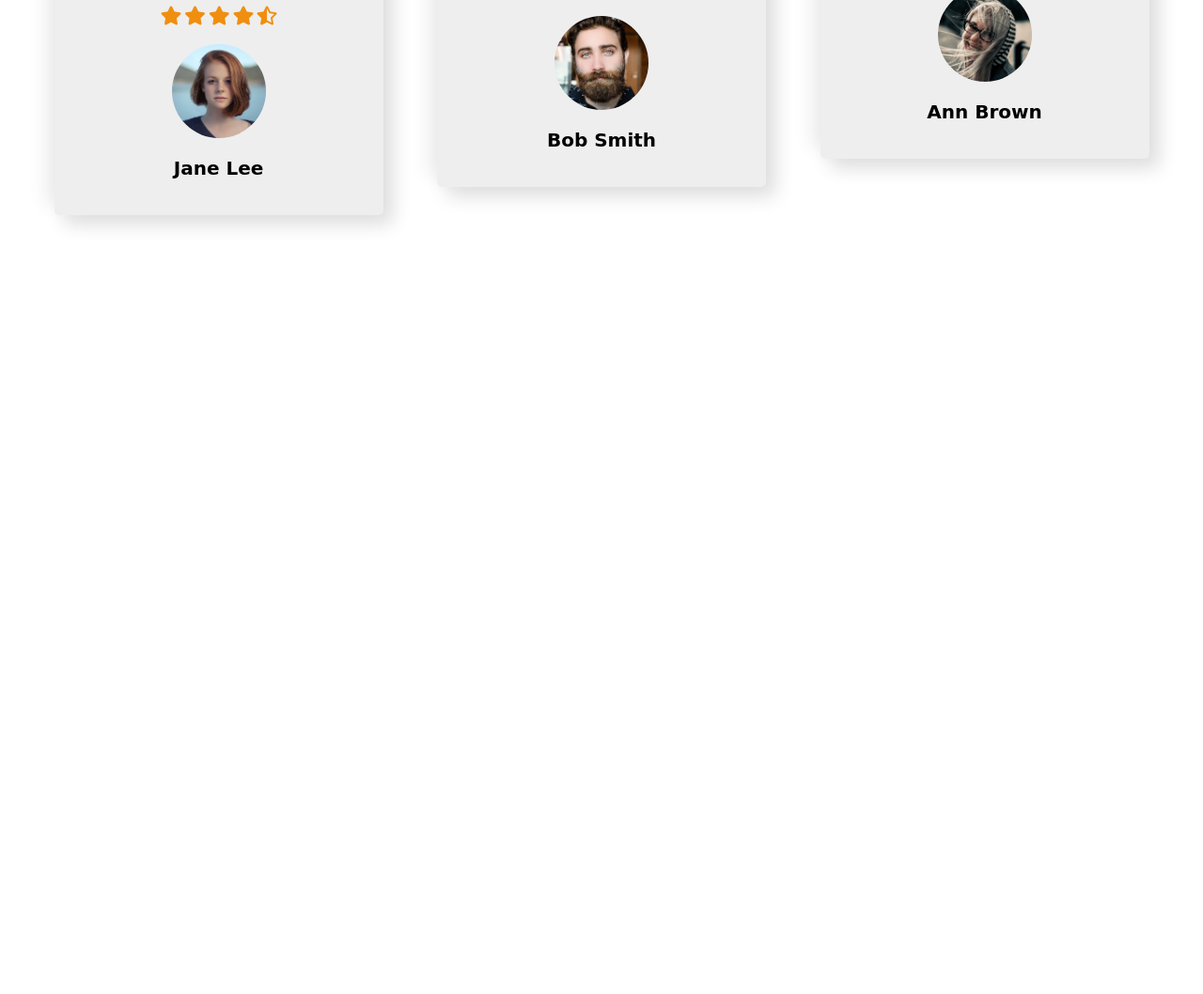
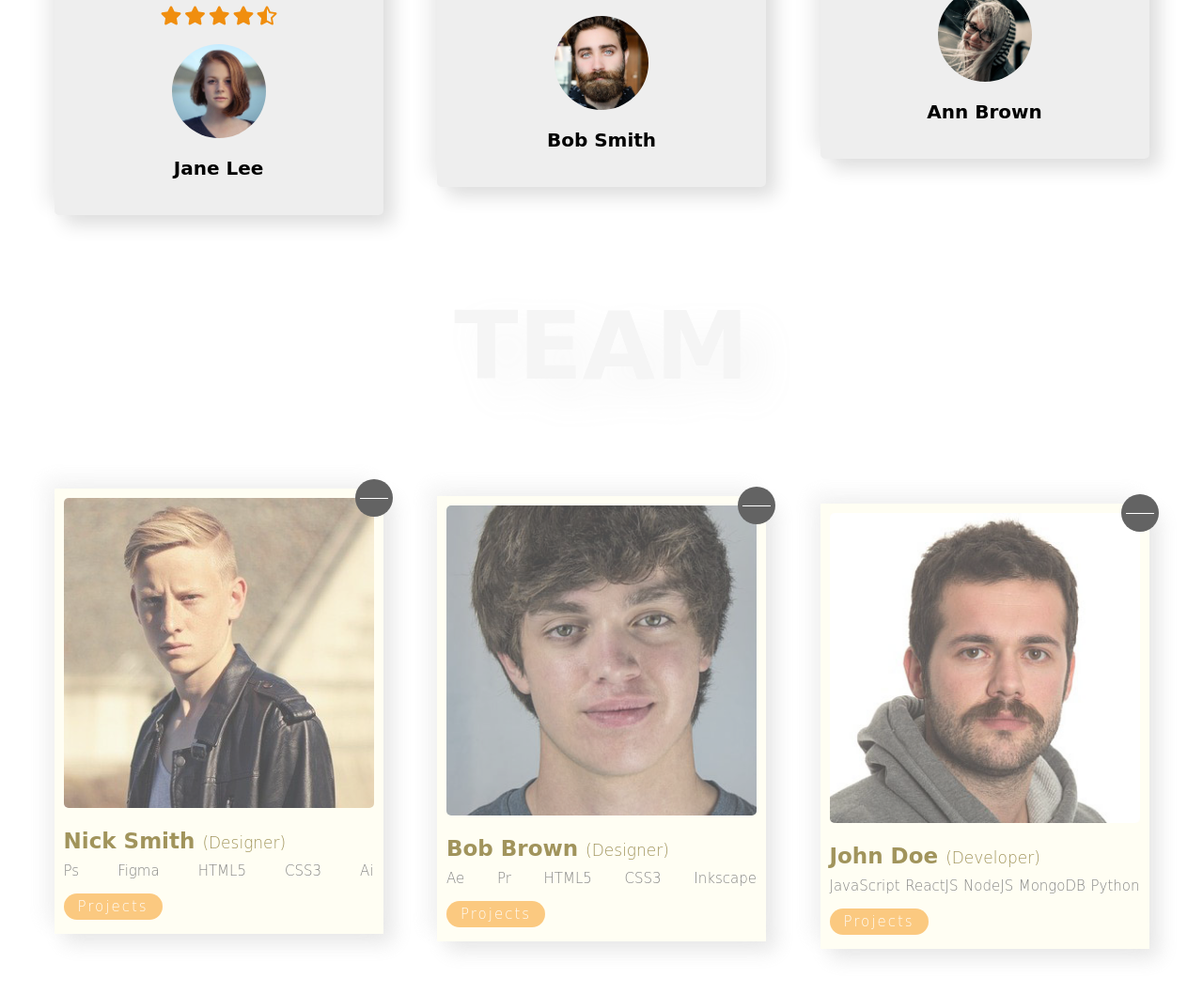
Before and after one commit to do-Va/Creative_Design, a plain HTML site: page index.html in a window 1280 px wide. Shown: the part 1340-2398 px from the top of the page at 94% size. Before the commit the page ends 1600 px from the top, so only its background shows below. Drawn offline with Linux system fonts and the light colour scheme; a web font is replaced by a local one.

Commit message:
Section 3 Finished

```diff
--- a/index.html
+++ b/index.html
@@ -91,6 +91,89 @@
         </div>
       </section>
       <!-- End of Section 2-->
+
+      <!-- Section 3-->
+      <section class="section-3">
+        <h1 class="section-heading">Team</h1>
+        <div class="team-wrapper">
+          <div class="team-member">
+            <img src="images/team-member-1.jpg" class="team-member-img" />
+            <h2 class="team-member-name">Nick Smith <span>(Designer)</span></h2>
+            <ul class="team-member-skills">
+              <li>Ps</li>
+              <li>Figma</li>
+              <li>HTML5</li>
+              <li>CSS3</li>
+              <li>Ai</li>
+            </ul>
+            <a href="#" class="projects-btn">Projects</a>
+            <div class="story-btn" title="My Story">
+              <div class="story-btn-line"></div>
+            </div>
+            <div class="story">
+              <h4 class="story-heading">About Me</h4>
+              <p class="story-paragraph">
+                Lorem ipsum dolor, sit amet consectetur adipisicing elit. Rem
+                aliquam vero nam animi mollitia, quod, dolores asperiores
+                blanditiis ratione laborum maiores enim optio! Ipsam neque,
+                autem commodi non aliquam nobis, consequuntur quisquam dolor
+                ipsum nostrum tempore doloribus nisi repudiandae iusto.
+              </p>
+            </div>
+          </div>
+          <div class="team-member">
+            <img src="images/team-member-2.jpg" class="team-member-img" />
+            <h2 class="team-member-name">Bob Brown <span>(Designer)</span></h2>
+            <ul class="team-member-skills">
+              <li>Ae</li>
+              <li>Pr</li>
+              <li>HTML5</li>
+              <li>CSS3</li>
+              <li>Inkscape</li>
+            </ul>
+            <a href="#" class="projects-btn">Projects</a>
+            <div class="story-btn" title="My Story">
+              <div class="story-btn-line"></div>
+            </div>
+            <div class="story">
+              <h4 class="story-heading">About Me</h4>
+              <p class="story-paragraph">
+                Lorem ipsum dolor, sit amet consectetur adipisicing elit. Rem
+                aliquam vero nam animi mollitia, quod, dolores asperiores
+                blanditiis ratione laborum maiores enim optio! Ipsam neque,
+                autem commodi non aliquam nobis, consequuntur quisquam dolor
+                ipsum nostrum tempore doloribus nisi repudiandae iusto.
+              </p>
+            </div>
+          </div>
+          <div class="team-member">
+            <img src="images/team-member-3.jpg" class="team-member-img" />
+            <h2 class="team-member-name">John Doe <span>(Developer)</span></h2>
+            <ul class="team-member-skills">
+              <li>JavaScript</li>
+              <li>ReactJS</li>
+              <li>NodeJS</li>
+              <li>MongoDB</li>
+              <li>Python</li>
+            </ul>
+            <a href="#" class="projects-btn">Projects</a>
+            <div class="story-btn" title="My Story">
+              <div class="story-btn-line"></div>
+            </div>
+            <div class="story">
+              <h4 class="story-heading">About Me</h4>
+              <p class="story-paragraph">
+                Lorem ipsum dolor, sit amet consectetur adipisicing elit. Rem
+                aliquam vero nam animi mollitia, quod, dolores asperiores
+                blanditiis ratione laborum maiores enim optio! Ipsam neque,
+                autem commodi non aliquam nobis, consequuntur quisquam dolor
+                ipsum nostrum tempore doloribus nisi repudiandae iusto.
+              </p>
+            </div>
+          </div>
+        </div>
+      </section>
+      <!-- End of Section 3-->
     </div>
 
     <script src="script.js"></script>
--- a/script.js
+++ b/script.js
@@ -0,0 +1,6 @@
+document.querySelectorAll('.story-btn').forEach(btn => {
+  btn.addEventListener('click', () => {
+    btn.classList.toggle('change');
+    btn.nextElementSibling.classList.toggle('change');
+  });
+});
--- a/style.css
+++ b/style.css
@@ -18,6 +18,16 @@ html {
 
 body {
   overflow-x: hidden;
+}
+
+.section-heading {
+  font-size: 10rem;
+  font-weight: bold;
+  text-transform: uppercase;
+  color: #999;
+  text-align: center;
+  opacity: 0.1;
+  text-shadow: 2rem 2rem 4rem #aaa;
 }
 
 /* End of Common Styles */
@@ -127,15 +137,6 @@ body {
   flex-direction: column;
   justify-content: space-around;
 }
-.section-heading {
-  font-size: 10rem;
-  font-weight: bold;
-  text-transform: uppercase;
-  color: #999;
-  text-align: center;
-  opacity: 0.1;
-  text-shadow: 2rem 2rem 4rem #aaa;
-}
 
 .customers-wrapper {
   display: flex;
@@ -202,3 +203,144 @@ body {
   font-weight: 700;
 }
 /* End of Section 2 */
+
+/* Section 3 */
+.section-3 {
+  width: 100%;
+  height: 100vh;
+  display: flex;
+  flex-direction: column;
+  justify-content: space-between;
+  padding: 5rem 0;
+}
+
+.team-wrapper {
+  display: flex;
+  justify-content: space-evenly;
+  align-items: center;
+  height: 70%;
+}
+
+.team-member {
+  width: 35rem;
+  background-color: #fffeee;
+  padding: 1rem 1rem 2rem 1rem;
+  box-shadow: 1rem 1rem 2rem #ddd, -1rem -1rem 2rem #eee;
+  position: relative;
+  opacity: 0.7;
+  transition: opacity 0.5s;
+}
+
+.team-member:hover {
+  opacity: 1;
+}
+
+.team-member:first-child {
+  align-self: flex-start;
+}
+
+.team-member:last-child {
+  align-self: flex-end;
+}
+
+.team-member-img {
+  width: 100%;
+  border-radius: 0.5rem;
+}
+
+.team-member-name {
+  font-size: 2.3rem;
+  font-weight: 700;
+  color: #796717;
+  margin-top: 2rem;
+}
+
+.team-member-name span {
+  font-size: 1.7rem;
+}
+
+.team-member-skills {
+  display: flex;
+  justify-content: space-between;
+  margin: 1rem 0 2rem 0;
+}
+
+.team-member-skills li {
+  font-size: 1.5rem;
+  color: #505050;
+}
+
+.projects-btn {
+  background-color: #fab34a;
+  color: #fff;
+  padding: 0.5rem 1.5rem;
+  border-radius: 5rem;
+  letter-spacing: 0.2rem;
+  font-size: 1.5rem;
+}
+
+.story {
+  width: 100%;
+  height: 100%;
+  background-color: rgba(253, 69, 69, 0.9);
+  position: absolute;
+  top: 0;
+  left: 0;
+  display: flex;
+  flex-direction: column;
+  justify-content: center;
+  align-items: center;
+  padding: 2rem;
+  transform: scale(0);
+  transform-origin: top right;
+  border-radius: 50%;
+  transition: all 0.7s;
+}
+
+.change.story {
+  transform: scale(1);
+  border-radius: 0;
+}
+
+.story-heading {
+  font-size: 4rem;
+  font-weight: 700;
+  color: #fff;
+  margin-bottom: 2rem;
+}
+
+.story-paragraph {
+  font-size: 1.8rem;
+  color: #eee;
+  text-align: justify;
+  letter-spacing: 0.1rem;
+  text-indent: 2rem;
+}
+
+.story-btn {
+  width: 4rem;
+  height: 4rem;
+  background-color: #222;
+  position: absolute;
+  top: -1rem;
+  right: -1rem;
+  border-radius: 5rem;
+  display: flex;
+  align-items: center;
+  padding: 0.5rem;
+  cursor: pointer;
+  z-index: 50;
+  transition: transform 0.5s;
+}
+
+.change.story-btn {
+  transform: rotate(405deg);
+}
+
+.story-btn-line {
+  width: 100%;
+  height: 0.1rem;
+  background-color: #fff;
+}
+
+/* End of Section 3 */
```
